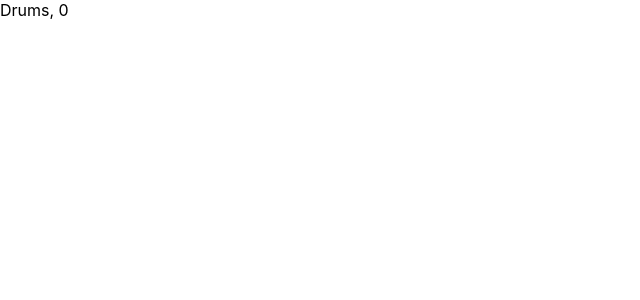
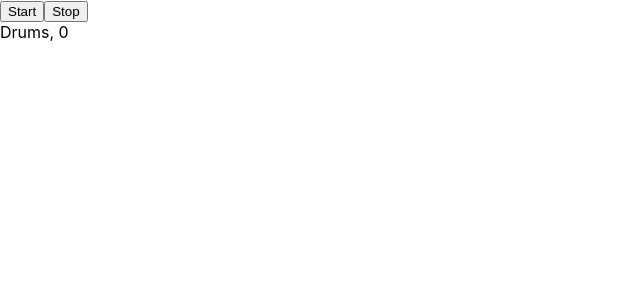
Before and after one commit to Luftare/deep-sounds, a React (Create React App) app: page / in a window 1280 px wide. Shown: the top 300 px of the page, without its empty margins (0-640 px from the left). Built offline with nearby package versions, Linux system fonts and the light colour scheme.

Commit message:
add start and stop controllers for the ticker

```diff
--- a/src/App.js
+++ b/src/App.js
@@ -2,6 +2,7 @@ import React, { Component } from 'react';
 import Drums from './modules/drums';
 
 class App extends Component {
+  ticker = null;
   state = {
     sequence: 0,
     sequenceCount: 8,
@@ -9,19 +10,39 @@ class App extends Component {
 
   componentDidMount() {
     const { ticker } = this.props;
+    this.ticker = ticker;
 
     ticker.onTick = () => {
       this.setState(({ sequence, sequenceCount }) => ({
         sequence: (sequence + 1) % sequenceCount,
       }));
     };
+  }
 
-    ticker.start();
-  }
+  startSequence = () => {
+    this.setState(
+      () => ({
+        sequence: -1,
+      }),
+      () => {
+        this.ticker.start();
+      }
+    );
+  };
+
+  stopSequence = () => {
+    this.ticker.stop();
+  };
 
   render() {
     const { sequence } = this.state;
-    return <Drums sequence={sequence} />;
+    return (
+      <div>
+        <button onMouseDown={this.startSequence}>Start</button>
+        <button onMouseDown={this.stopSequence}>Stop</button>
+        <Drums sequence={sequence} />
+      </div>
+    );
   }
 }
 
--- a/src/modules/drums/index.js
+++ b/src/modules/drums/index.js
@@ -1,6 +1,17 @@
 import React, { Component } from 'react';
 
 export default class Drums extends Component {
+  getSnapshotBeforeUpdate(prevProps) {
+    const nextSequenceStepReceived =
+      prevProps.sequence !== this.props.sequence && this.props.sequence >= 0;
+    if (nextSequenceStepReceived) {
+      // play note at sequence this.props.sequence
+    }
+    return null;
+  }
+
+  componentDidUpdate() {}
+
   render() {
     return <div>Drums, {this.props.sequence}</div>;
   }
```
